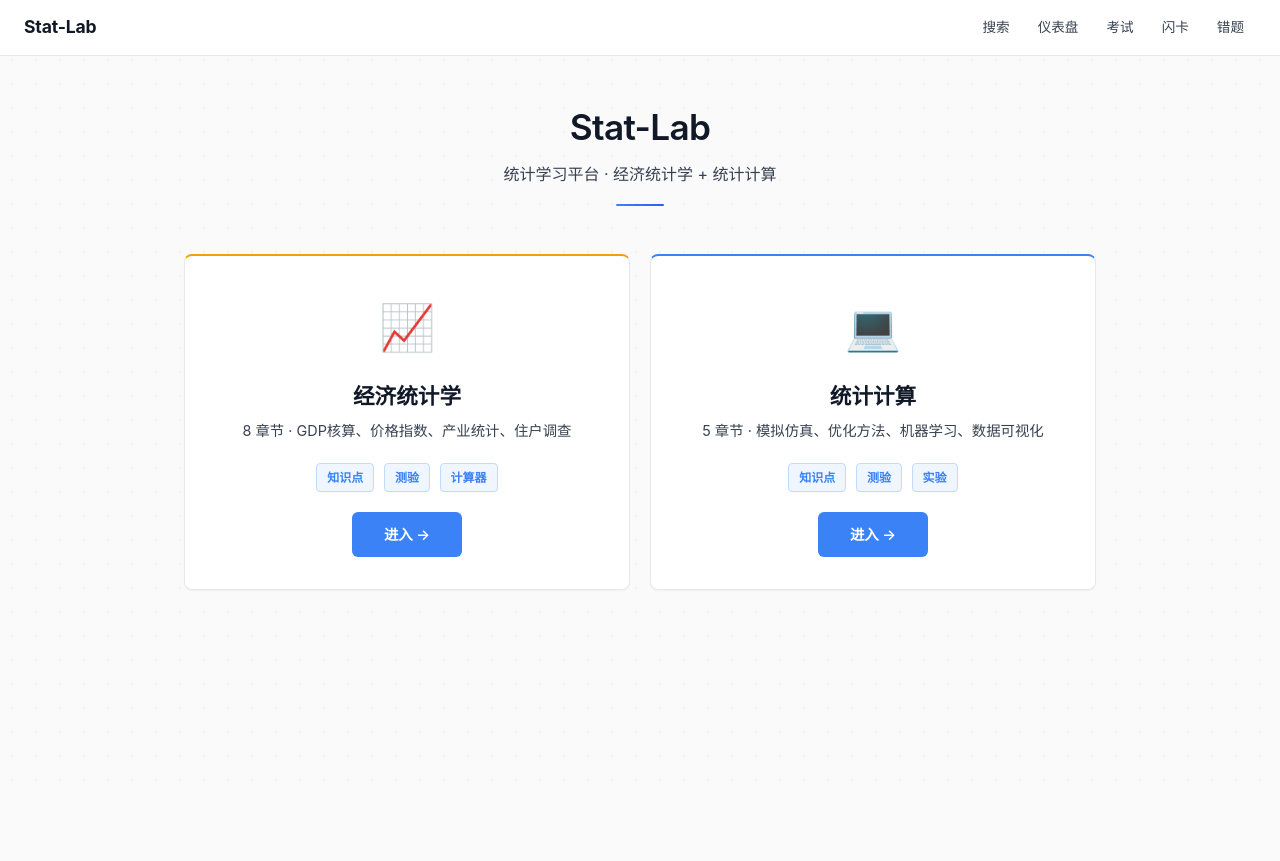
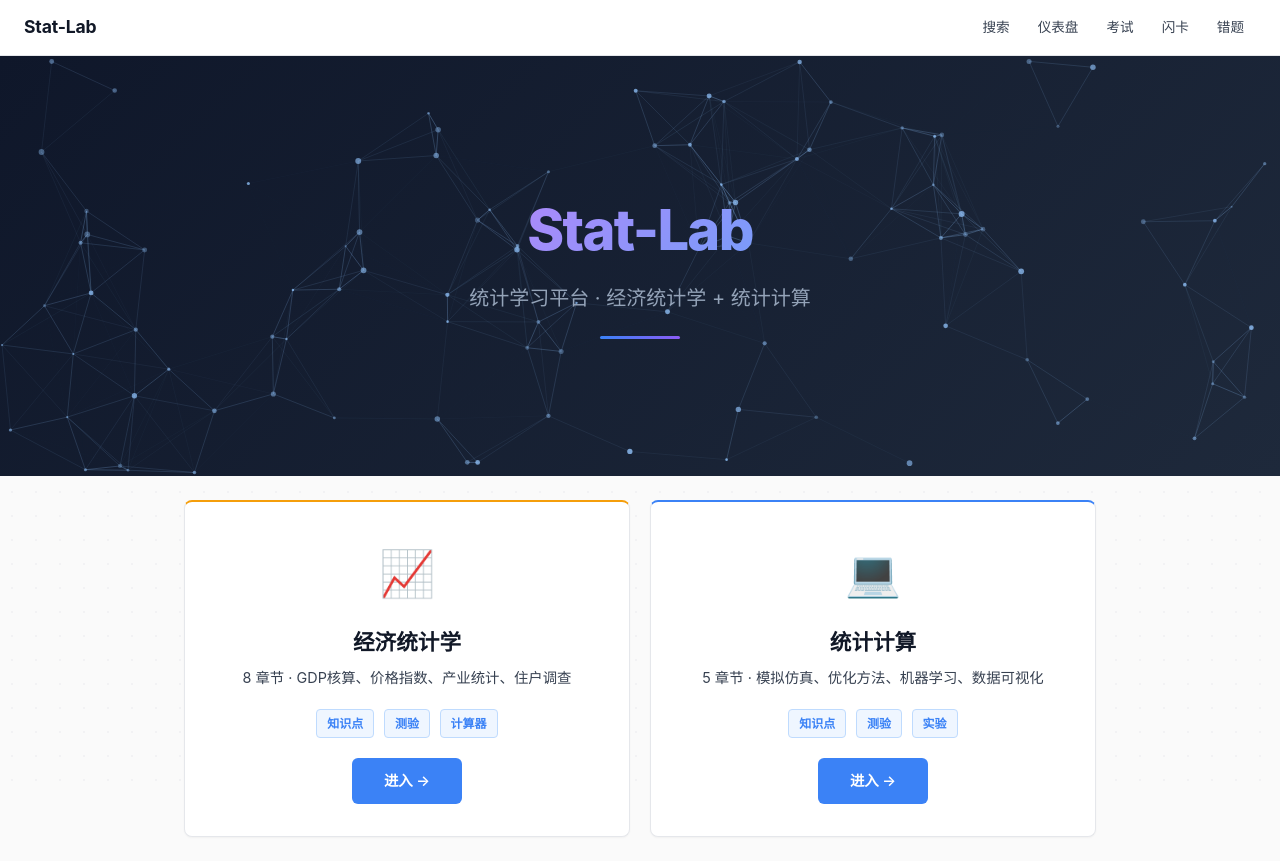
Before and after one commit to wxlzmn/stat-lab, a website: page index.html in a window 1280 px wide. Before the commit the page ends 800 px from the top, so only its background shows below. Drawn offline with Linux system fonts and the light colour scheme.

Commit message:
feat: add canvas particle network background with mouse interaction

```diff
--- a/index.html
+++ b/index.html
@@ -10,26 +10,106 @@
 <link rel="stylesheet" href="shared/css/pages.css">
 <link rel="stylesheet" href="shared/css/responsive.css">
 <style>
-  .home-hero { text-align: center; padding: 48px 20px 12px; position: relative; z-index: 1; }
-  .home-hero h1 { font-size: 2.2rem; color: var(--text-primary); margin-bottom: 8px; letter-spacing: -0.02em; }
-  .home-hero p { color: var(--text-secondary); font-size: 1rem; }
-  .home-hero .hero-divider { width: 48px; height: 2px; background: linear-gradient(90deg, var(--accent), var(--accent-hover)); border-radius: 1px; margin: 16px auto 12px; }
+  .hero-section {
+    position: relative;
+    width: 100%;
+    min-height: 420px;
+    background: linear-gradient(135deg, #0f172a 0%, #1e293b 100%);
+    display: flex;
+    flex-direction: column;
+    align-items: center;
+    justify-content: center;
+    text-align: center;
+    overflow: hidden;
+    padding: 40px 20px;
+  }
+
+  .hero-canvas {
+    position: absolute;
+    top: 0;
+    left: 0;
+    width: 100%;
+    height: 100%;
+    z-index: 0;
+  }
+
+  .hero-content {
+    position: relative;
+    z-index: 1;
+  }
+
+  .hero-title {
+    font-family: var(--font-display);
+    font-size: 3.5rem;
+    font-weight: 800;
+    background: linear-gradient(135deg, #60a5fa, #a78bfa, #60a5fa);
+    background-size: 200% 200%;
+    -webkit-background-clip: text;
+    -webkit-text-fill-color: transparent;
+    background-clip: text;
+    animation: shimmer 4s ease-in-out infinite;
+    margin-bottom: 12px;
+    letter-spacing: -0.03em;
+  }
+
+  @keyframes shimmer {
+    0%, 100% { background-position: 0% 50%; }
+    50% { background-position: 100% 50%; }
+  }
+
+  .hero-subtitle {
+    font-size: 1.25rem;
+    color: #94a3b8;
+    opacity: 0;
+    animation: fadeIn 0.8s ease-out 0.5s forwards;
+    margin-bottom: 20px;
+  }
+
+  @keyframes fadeIn {
+    to { opacity: 1; }
+  }
+
+  .hero-divider {
+    width: 0;
+    height: 3px;
+    background: linear-gradient(90deg, #3b82f6, #8b5cf6);
+    border-radius: 2px;
+    margin: 0 auto;
+    animation: expandWidth 1s ease-out 0.8s forwards;
+  }
+
+  @keyframes expandWidth {
+    to { width: 80px; }
+  }
+
   .subject-card { animation-delay: calc(var(--i, 0) * 80ms); }
 </style>
 </head>
 <body>
 <main>
-  <div class="home-hero">
-    <h1>Stat-Lab</h1>
-    <p>统计学习平台 · 经济统计学 + 统计计算</p>
-    <div class="hero-divider"></div>
+  <div class="hero-section">
+    <canvas class="hero-canvas" id="particle-canvas"></canvas>
+    <div class="hero-content">
+      <h1 class="hero-title">Stat-Lab</h1>
+      <p class="hero-subtitle">统计学习平台 · 经济统计学 + 统计计算</p>
+      <div class="hero-divider"></div>
+    </div>
   </div>
   <div id="subject-cards" class="home-grid"></div>
 </main>
+<script src="shared/js/particle-network.js"></script>
 <script src="shared/js/storage.js"></script>
 <script src="shared/js/router.js"></script>
 <script>
 (function() {
+  // Initialize particle network
+  var canvas = document.getElementById('particle-canvas');
+  if (canvas) {
+    var parent = canvas.parentElement;
+    ParticleNetwork.init(canvas, parent.offsetWidth, parent.offsetHeight);
+  }
+
+  // ... rest of existing card rendering code unchanged ...
   var cardsHtml = '';
   for (var i = 0; i < SUBJECT_REGISTRY.length; i++) {
     var subj = SUBJECT_REGISTRY[i];
--- /dev/null
+++ b/shared/js/particle-network.js
@@ -0,0 +1,127 @@
+// Particle network background for homepage Hero section
+var ParticleNetwork = {
+  canvas: null,
+  ctx: null,
+  particles: [],
+  animationId: null,
+  mouse: { x: null, y: null, radius: 150 },
+  isMobile: false,
+
+  init: function(canvas, width, height) {
+    this.canvas = canvas;
+    this.ctx = canvas.getContext('2d');
+    this.isMobile = window.innerWidth < 768 || ('ontouchstart' in window);
+
+    var count = this.isMobile ? 40 : 100;
+    var maxSpeed = this.isMobile ? 0.5 : 0.8;
+
+    this.particles = [];
+    for (var i = 0; i < count; i++) {
+      this.particles.push({
+        x: Math.random() * width,
+        y: Math.random() * height,
+        vx: (Math.random() - 0.5) * maxSpeed * 2,
+        vy: (Math.random() - 0.5) * maxSpeed * 2,
+        radius: Math.random() * 2 + 1,
+        opacity: Math.random() * 0.5 + 0.3
+      });
+    }
+
+    canvas.width = width;
+    canvas.height = height;
+
+    canvas.addEventListener('mousemove', (function(e) {
+      var rect = canvas.getBoundingClientRect();
+      this.mouse.x = e.clientX - rect.left;
+      this.mouse.y = e.clientY - rect.top;
+    }).bind(this));
+
+    canvas.addEventListener('mouseleave', (function() {
+      this.mouse.x = null;
+      this.mouse.y = null;
+    }).bind(this));
+
+    window.addEventListener('resize', (function() {
+      canvas.width = canvas.parentElement.offsetWidth;
+      canvas.height = canvas.parentElement.offsetHeight;
+    }).bind(this));
+
+    this.animate();
+  },
+
+  animate: function() {
+    this.ctx.clearRect(0, 0, this.canvas.width, this.canvas.height);
+
+    var particles = this.particles;
+    var w = this.canvas.width;
+    var h = this.canvas.height;
+    var mouse = this.mouse;
+    var connectionDist = this.isMobile ? 100 : 120;
+
+    // Update positions
+    for (var i = 0; i < particles.length; i++) {
+      var p = particles[i];
+
+      // Mouse repulsion
+      if (mouse.x !== null && mouse.y !== null) {
+        var dx = p.x - mouse.x;
+        var dy = p.y - mouse.y;
+        var dist = Math.sqrt(dx * dx + dy * dy);
+        if (dist < mouse.radius && dist > 0) {
+          var force = (mouse.radius - dist) / mouse.radius * 0.5;
+          p.vx += (dx / dist) * force;
+          p.vy += (dy / dist) * force;
+        }
+      }
+
+      p.x += p.vx;
+      p.y += p.vy;
+
+      // Damping
+      p.vx *= 0.99;
+      p.vy *= 0.99;
+
+      // Wrap edges
+      if (p.x < 0) p.x = w;
+      if (p.x > w) p.x = 0;
+      if (p.y < 0) p.y = h;
+      if (p.y > h) p.y = 0;
+    }
+
+    // Draw connections
+    for (var i = 0; i < particles.length; i++) {
+      for (var j = i + 1; j < particles.length; j++) {
+        var dx = particles[i].x - particles[j].x;
+        var dy = particles[i].y - particles[j].y;
+        var dist = Math.sqrt(dx * dx + dy * dy);
+
+        if (dist < connectionDist) {
+          var opacity = (1 - dist / connectionDist) * 0.4;
+          this.ctx.beginPath();
+          this.ctx.strokeStyle = 'rgba(147, 197, 253, ' + opacity + ')';
+          this.ctx.lineWidth = 0.8;
+          this.ctx.moveTo(particles[i].x, particles[i].y);
+          this.ctx.lineTo(particles[j].x, particles[j].y);
+          this.ctx.stroke();
+        }
+      }
+    }
+
+    // Draw particles
+    for (var i = 0; i < particles.length; i++) {
+      var p = particles[i];
+      this.ctx.beginPath();
+      this.ctx.arc(p.x, p.y, p.radius, 0, Math.PI * 2);
+      this.ctx.fillStyle = 'rgba(147, 197, 253, ' + p.opacity + ')';
+      this.ctx.fill();
+    }
+
+    this.animationId = requestAnimationFrame((function() { this.animate(); }).bind(this));
+  },
+
+  destroy: function() {
+    if (this.animationId) {
+      cancelAnimationFrame(this.animationId);
+    }
+  }
+};
```
